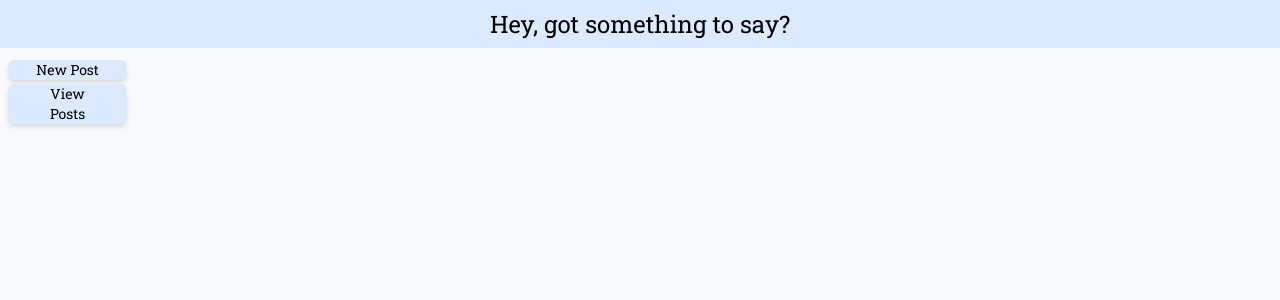
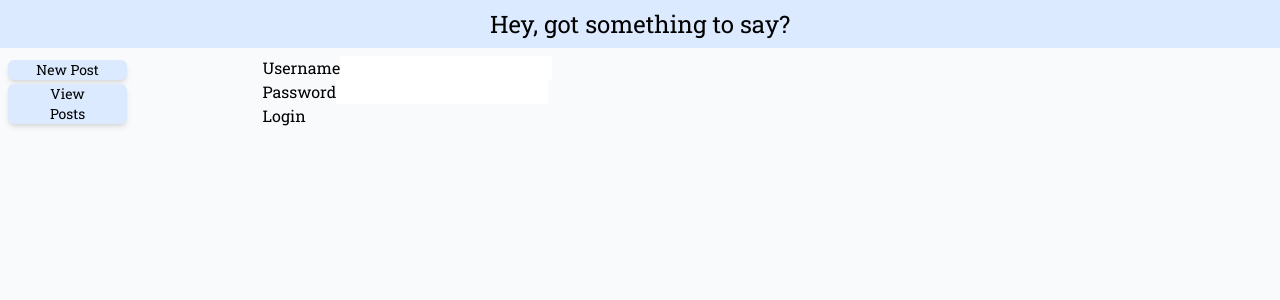
Before and after one commit to amargh2/blog-posting-app, a React (Create React App) app: page /login in a window 1280 px wide. Shown: the top 300 px of the page. Built offline with nearby package versions, Linux system fonts and the light colour scheme.

Commit message:
axios login post sendsand api responds with signed token, working on token storage

```diff
--- a/src/App.js
+++ b/src/App.js
@@ -5,7 +5,7 @@ import NewPost from './pages/NewPost'
 import { Routes, Route } from "react-router-dom"
 import Nav from './pages/components/Nav'
 import Header from './pages/components/Header';
-
+import Login from './pages/Login';
 //component class div is the container that holds the current view (post, view, login);
 //layout-setup class sets up 10column grid on medium+ screens and converts to a stacked column layout on mobile
 function App() {
@@ -16,6 +16,7 @@ function App() {
         <div className='nav flex justify-center sm:col-start-1 col-start-4'><Nav/></div>
         <div className='component md:col-start-3 md:col-span-6 col-span-full mx-1'>
           <Routes>
+            <Route path='/login' element={<Login></Login>}></Route>
             <Route path='/' element={<Home/>}></Route>
             <Route path='/new' element={<NewPost/>}></Route>
             <Route path='/posts' element={<ViewPosts/>}></Route>
--- a/src/pages/Login.js
+++ b/src/pages/Login.js
@@ -1,11 +1,38 @@
+import axios from 'axios'
 import {useState} from 'react'
+
+
 
 export default function Login() {
   const [username, setUsername] = useState('')
   const [password, setPassword] = useState('')
+  const [error, setError] = useState('')
+  const [token, setToken] = useState('')
+
+  async function login() {
+    axios.post('http:/localhost:3000/', {
+      username, password
+    })
+    .then(response => setToken(response))
+    .catch(error => setError(error))
+  }
+  console.log(token)
+
   return (
-    <div>
-
+    <div className='flex flex-col'>
+      <form>
+        <div>
+          <label for='username'>Username</label>
+          <input type='text' name='username'></input>
+        </div>
+        <div>
+          <label for='password'>Password</label>
+          <input type='password' name='password'></input>
+        </div>
+        <span>{error ?? error}</span>
+        <button onClick={() => login()}>Login</button>
+      </form>
+      <span>{token ?? token}</span>
     </div>
   )
 }
```
Also changed, not shown: src/pages/components/LoginForm.js (added).
